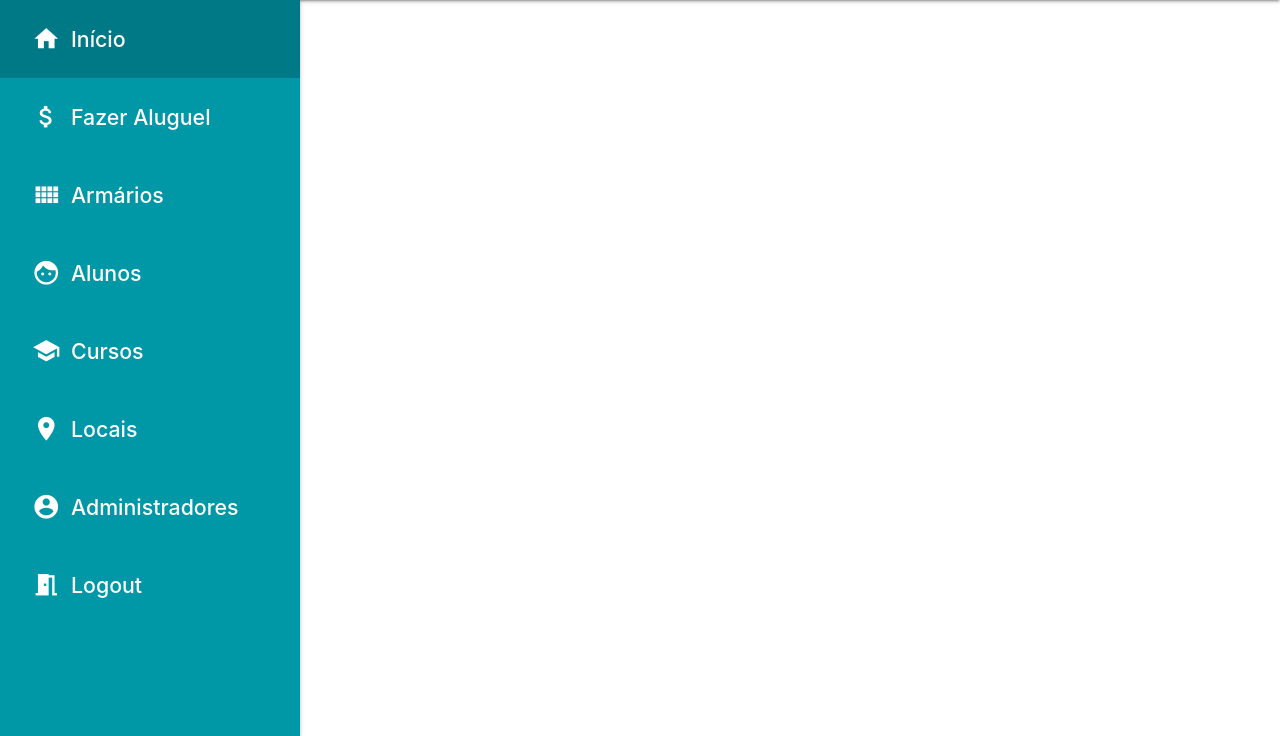
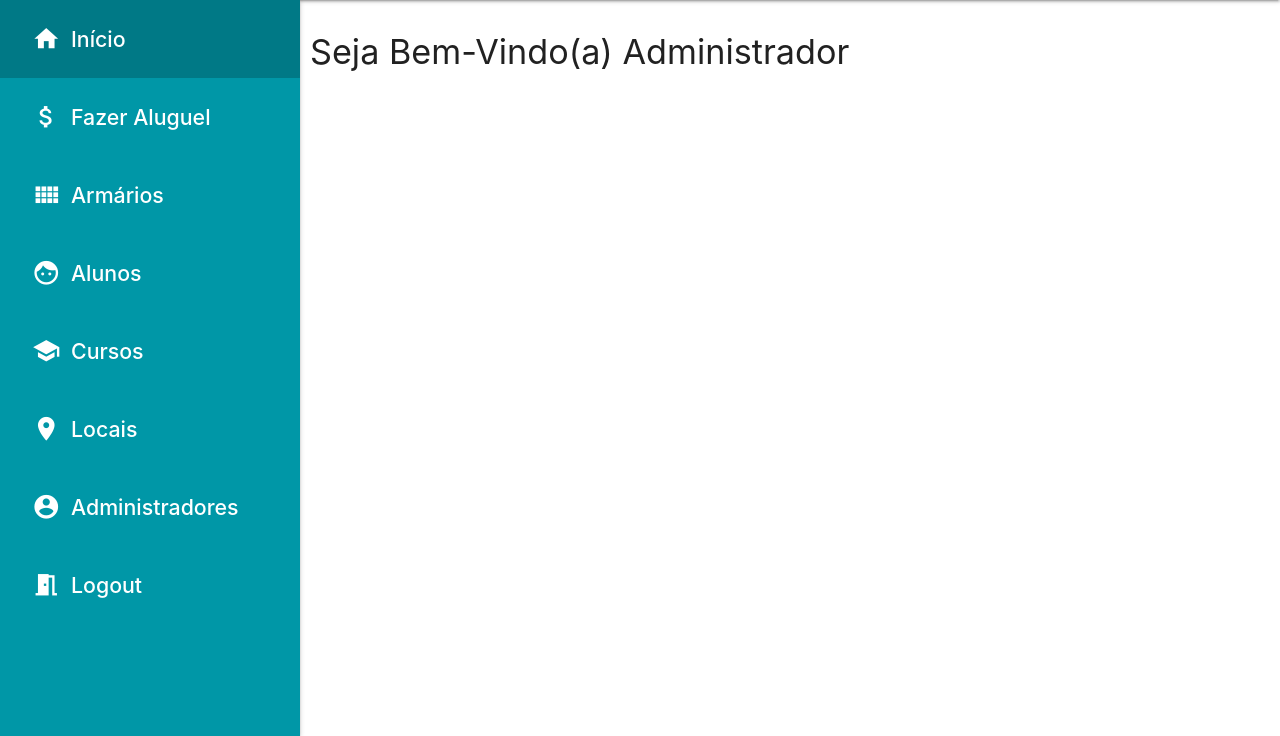
Before and after one commit to GuilhermeBalog/gestor-de-armarios, a PHP site: page /home.php in a window 1280 px wide. Shown: the part 64-800 px from the top of the page. Run offline with PHP 8.4, Linux system fonts and the light colour scheme; a user stored in the database is signed in.

Commit message:
Feitas alterações do arquivo de incialização e links

```diff
--- a/components/menu.php
+++ b/components/menu.php
@@ -13,7 +13,7 @@
     <li id="li_fazer_aluguel"><a href="#!"><i class="material-icons">attach_money</i>Fazer Aluguel</a></li>
     <li id="li_armarios"><a href="#!"><i class="material-icons">view_comfy</i>Armários</a></li>
     <li id="li_alunos"><a href="#!"><i class="material-icons">face</i>Alunos</a></li>
-    <li id="li_cursos"><a href="#!"><i class="material-icons">school</i>Cursos</a></li>
+    <li id="li_cursos"><a href="cursos.php"><i class="material-icons">school</i>Cursos</a></li>
     <li id="li_locais"><a href="#!"><i class="material-icons">room</i>Locais</a></li>
     <li id="li_administradores"><a href="#!"><i class="material-icons">account_circle</i>Administradores</a></li>
     <li id="li_logout"><a href="/actions/logout.php"><i class="material-icons">meeting_room</i>Logout</a></li>
--- a/css/style.css
+++ b/css/style.css
@@ -40,6 +40,7 @@ body{
 	height: calc(100vh - 56px);
 	overflow-y: auto;
 	background-color: white !important;
+	padding:10px;
 }
 @media only screen and (min-width: 601px){
 	#pag-content{
--- a/home.php
+++ b/home.php
@@ -1,3 +1,4 @@
+<?php include_once "init/init.php"; ?>
 <!doctype html>
 <html lang="pt-br">
     <head>
@@ -17,7 +18,7 @@
         ?>
         <div class="row s12" style="margin-bottom: 0px;">
             <main id="pag-content">
-
+                <h4>Seja Bem-Vindo(a) <?php echo explode(" ", $_SESSION["nm_user"])[0]; ?></h4>
             </main>
         </div>
         <script type="application/javascript" src="/js/jquery-3.3.1.min.js"></script>
--- a/init/init.php
+++ b/init/init.php
@@ -1,6 +1,6 @@
 <?php
 
-include_once("../class/Administrador.php");
+include_once($_SERVER["DOCUMENT_ROOT"]."/class/Administrador.php");
 
 session_start();
 $admin = new Administrador($_SESSION["nm_user"]);
```
